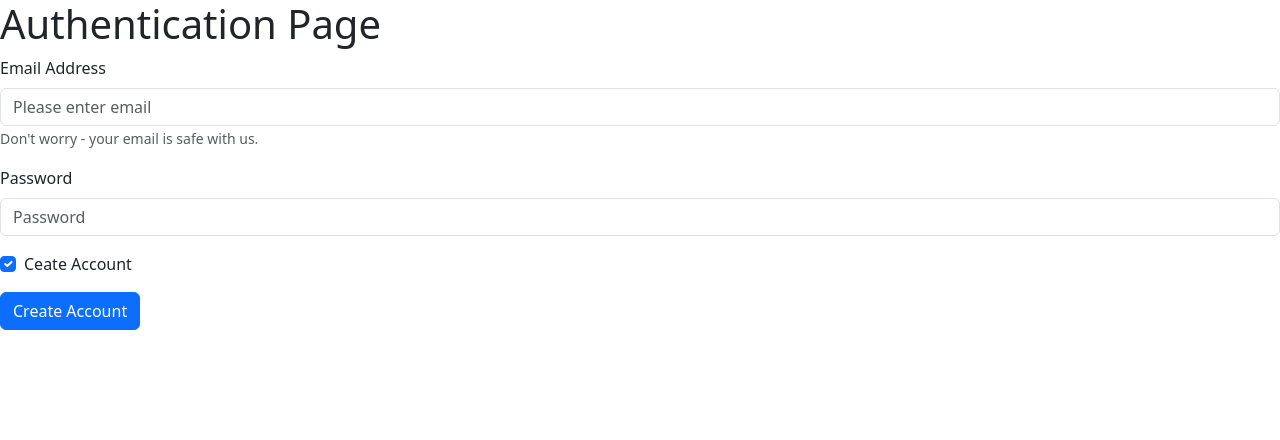
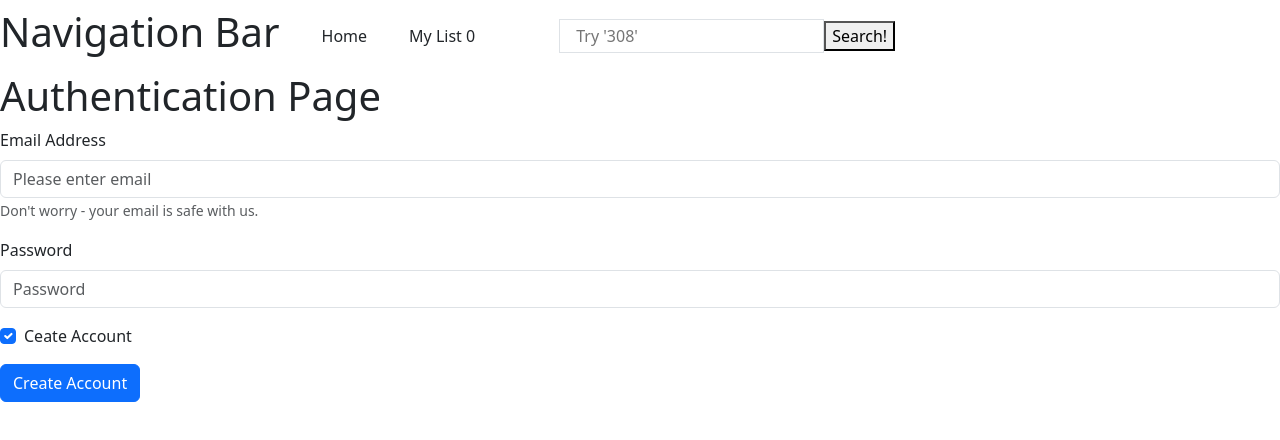
Before and after one commit to kayle-ervin1510/Personal_Project, a React (Vite) app in the folder personal_proj_front/: page / in a window 1280 px wide. Shown: the top 440 px of the page. Built offline with nearby package versions, Linux system fonts and the light colour scheme.

Commit message:
No longer getting an error for searching for an http cat...but not getting an image either

```diff
--- a/personal_proj_front/src/App.jsx
+++ b/personal_proj_front/src/App.jsx
@@ -1,7 +1,7 @@
 import { useState } from 'react';
 import { Outlet, useLoaderData } from 'react-router-dom';
 import './App.css';
-// import NavBar from './components/NavBar';
+import NavBar from './components/NavBar';
 // import HttpCatDeetsPage from './pages/HttpCatDeetsPage';
 
 
@@ -31,9 +31,18 @@ function App() {
 
   return (
     <>
+      <NavBar count={team.length}/>
+      <main className="main">
+      <Outlet
+      context={{
+        user,
+        setUser,
+        catchCat,
+        releaseCat,
+        hasCat,
 
-      <main className="main">
-      <Outlet context={{ user, setUser}} />
+        }}
+        />
       </main>
 
     </>
--- a/personal_proj_front/src/components/NavBar.jsx
+++ b/personal_proj_front/src/components/NavBar.jsx
@@ -2,13 +2,13 @@ import { Link } from 'react-router-dom';
 import Nav from 'react-bootstrap/Nav';
 import Navbar from 'react-bootstrap/Navbar';
 import Search from './Search/Search';
-export default function NavBar() {
+export default function NavBar({count=0}) {
     return (
         <Navbar id="nav">
             <h1>Navigation Bar</h1>
             {/* <Nav.Link as={Link} to="/">Main</Nav.Link> */}
             <Nav.Link as={Link} to="/home">Home</Nav.Link>
-            <Nav.Link as={Link} to="/list">My List</Nav.Link>
+            <Nav.Link as={Link} to="/list">My List {count}</Nav.Link>
             <Nav.Link></Nav.Link>
             <Search/>
         </Navbar>
--- a/personal_proj_front/src/components/Search/CatCard.jsx
+++ b/personal_proj_front/src/components/Search/CatCard.jsx
@@ -7,7 +7,7 @@ import { Link } from 'react-router-dom';
 
 export default function CatCard ({httpCat}){
     const [capture, setCapture] = useState(false);
-    // const src = `https://http.cat/${httpCat}`
+    //const imageSource = `https://http.cat/${httpCat}`
 
     return (
         <Card style={ {width:"18rem"} } id={ `cat-${httpCat}-card` }>
@@ -30,7 +30,6 @@ export default function CatCard ({httpCat}){
                     >
                         {capture?"Release Cat":"Collect Cat"}
                     </Button>
-                    {/* <Button as={Link} to={`/cat/${httpCat.id}`}>Details</Button> */}
                 </Stack>
             </Card.Body>
 
--- a/personal_proj_front/src/pages/HomePage.jsx
+++ b/personal_proj_front/src/pages/HomePage.jsx
@@ -38,9 +38,9 @@ const HomePage = ()=>{
             <button onClick={handleLogout}>Log Out</button>
 
             <Stack gap={3}>
-                <NavBar>
+                {/* <NavBar/> */}
 
-                </NavBar>
+
                 <NoteForm addNote={addNote}/>
 
                 {notes.map((note)=>(
--- a/personal_proj_front/src/pages/ListPage.jsx
+++ b/personal_proj_front/src/pages/ListPage.jsx
@@ -7,11 +7,11 @@ const ListPage = () =>{
     return (
         <>
         <div className="main-page-contents">
-                <NavBar>
 
-                </NavBar>
+
+
             <h2>My saved HTTP Codes</h2>
-            {/* {team.length >= 0} ? (
+             {team.length >= 0} ? (
 
                 <h2>No HTTP Codes Added Yet</h2>
             ): ()
@@ -28,7 +28,7 @@ const ListPage = () =>{
                                 Remove
                             </button>
                         </div>
-                    ))} */}
+                    ))}
 
         </div>
 
```
